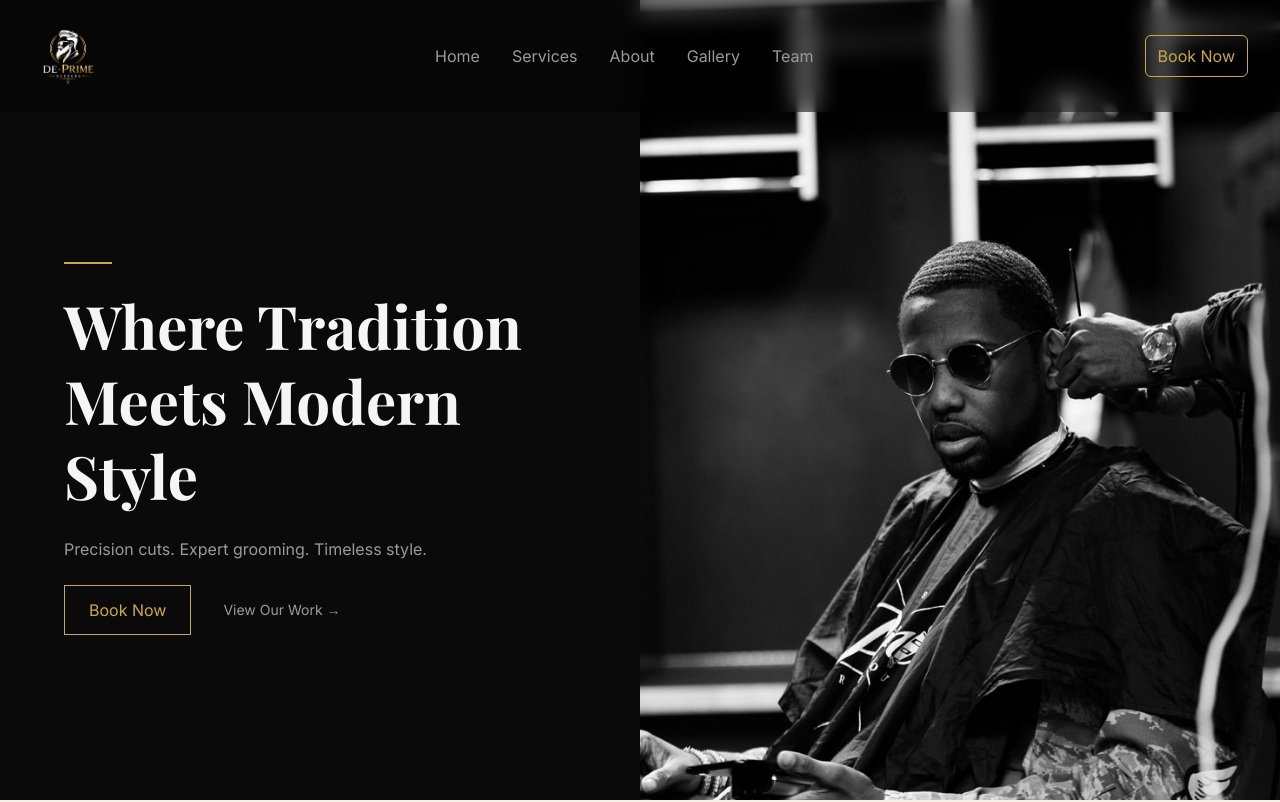
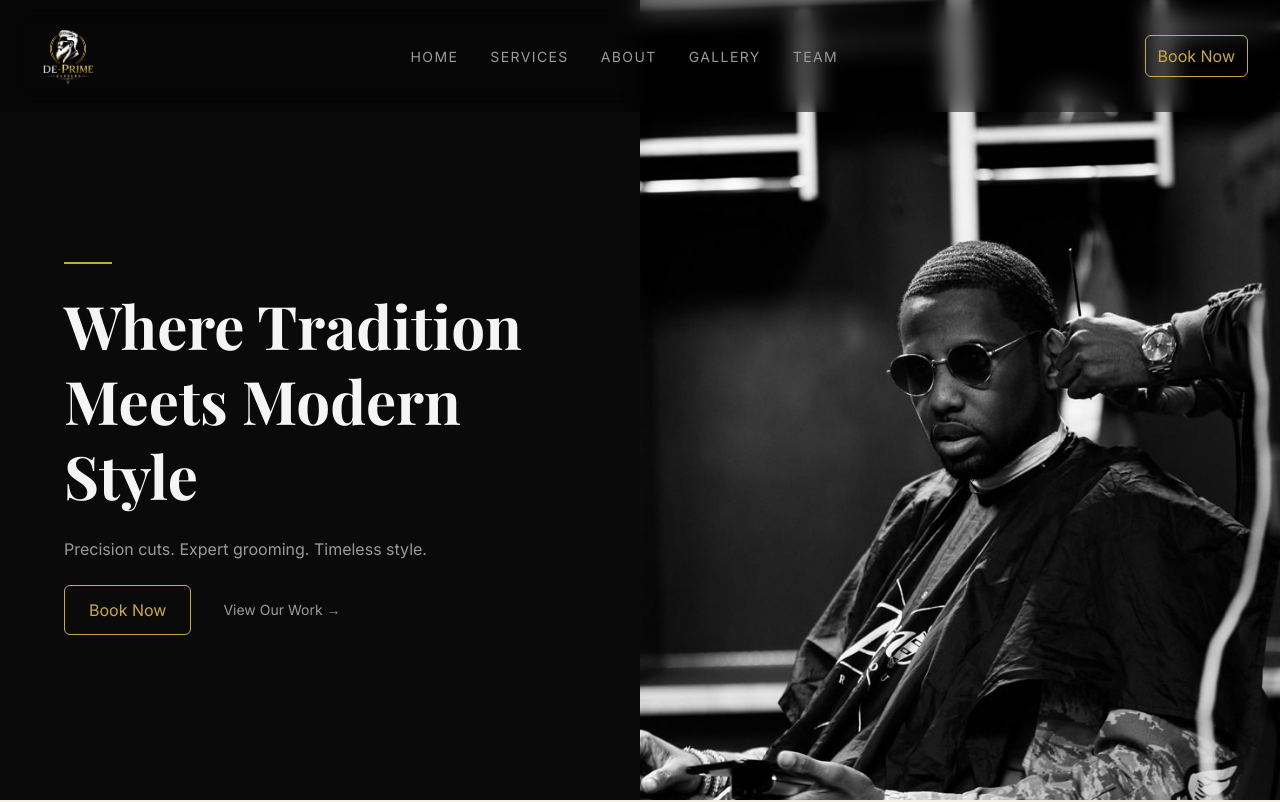
Before and after one commit to NemoCode-3011/de-prime-barbers, a React (Vite) app: page / in a window 1280 px wide. Shown: the top 802 px of the page. Built offline with nearby package versions, Linux system fonts and the light colour scheme; a web font is replaced by a local one.

Commit message:
Final fix done

```diff
--- a/src/components/Footer.tsx
+++ b/src/components/Footer.tsx
@@ -33,7 +33,7 @@ const Footer = () => {
           <div>
             <h3 className="text-text-primary font-heading text-lg mb-6">Ready for a fresh cut?</h3>
              <p className="text-text-muted text-sm mb-6">Book your appointment today and experience the De-Prime difference.</p>
-            <button className="border border-accent text-accent px-6 py-3 hover:bg-accent hover:text-primary transition-colors mt-4">Book Now</button>
+            <button className="border border-accent text-accent px-6 py-3 hover:bg-accent hover:text-primary transition-colors mt-4 rounded-md">Book Now</button>
           </div>
         </div>
         <div className="border-t border-border mt-16 pt-8 flex flex-col md:flex-row justify-between items-center gap-4">
--- a/src/components/NavBar.tsx
+++ b/src/components/NavBar.tsx
@@ -2,7 +2,7 @@ import { useEffect, useState } from "react"
 import image1 from "../assets/dpiage-2.png"
 import { Menu, X } from "lucide-react"
 const Navbar = () => {
-  const linkClass = "text-text-muted hover:text-text-primary transition-colors"
+  const linkClass = "relative text-text-muted hover:text-text-primary transition-colors text-sm uppercase tracking-widest group"
   const [scrolled, setScrolled] = useState(false)
   const [isOpen, setIsOpen] = useState(false)
 
@@ -24,11 +24,26 @@ const Navbar = () => {
 
       {/* Desktop links */}
       <ul className="hidden md:flex items-center gap-8">
-        <li><a className={linkClass} href="#hero">Home</a></li>
-        <li><a className={linkClass} href="#services">Services</a></li>
-        <li><a className={linkClass} href="#about">About</a></li>
-        <li><a className={linkClass} href="#gallery">Gallery</a></li>
-        <li><a className={linkClass} href="#team">Team</a></li>
+        <li><a className={linkClass} href="#home">
+          Home
+          <span className="absolute -bottom-1 left-0 w-0 h-0.5 bg-accent transition-all duration-300 group-hover:w-full" />
+        </a></li>
+        <li><a className={linkClass} href="#pricing">
+          Services
+          <span className="absolute -bottom-1 left-0 w-0 h-0.5 bg-accent transition-all duration-300 group-hover:w-full" />
+        </a></li>
+        <li><a className={linkClass} href="#about">
+          About
+          <span className="absolute -bottom-1 left-0 w-0 h-0.5 bg-accent transition-all duration-300 group-hover:w-full" />
+        </a></li>
+        <li><a className={linkClass} href="#gallery">
+          Gallery
+          <span className="absolute -bottom-1 left-0 w-0 h-0.5 bg-accent transition-all duration-300 group-hover:w-full" />
+        </a></li>
+        <li><a className={linkClass} href="#team">
+          Team
+          <span className="absolute -bottom-1 left-0 w-0 h-0.5 bg-accent transition-all duration-300 group-hover:w-full" />
+        </a></li>
       </ul>
 
       {/* Right side */}
@@ -42,7 +57,7 @@ const Navbar = () => {
       </div>
 
       {/* Mobile dropdown */}
-      <ul className={`${isOpen ? "flex" : "hidden"} flex-col absolute top-full left-0 right-0 bg-primary px-8 py-6 gap-6`}>
+      <ul className={`${isOpen ? "flex" : "hidden"} flex-col absolute top-full left-0 right-0 bg-primary border-t border-accent px-8 py-6 gap-6`}>
         <li><a onClick={() => setIsOpen(false)} className={linkClass} href="#hero">Home</a></li>
         <li><a onClick={() => setIsOpen(false)} className={linkClass} href="#services">Services</a></li>
         <li><a onClick={() => setIsOpen(false)} className={linkClass} href="#about">About</a></li>
--- a/src/index.css
+++ b/src/index.css
@@ -20,10 +20,18 @@
 
 body {
   background-color: var(--color-primary);
-   font-family: var(--font-body);
+  font-family: var(--font-body);
   margin: 0;
 }
 
 html {
   scroll-behavior: smooth;
 }
+
+.scrollbar-none {
+  scrollbar-width: none;
+}
+
+.scrollbar-none::-webkit-scrollbar {
+  display: none;
+}
--- a/src/sections/Gallery.tsx
+++ b/src/sections/Gallery.tsx
@@ -1,4 +1,4 @@
-import { useState } from "react"
+import { useState, useRef } from "react"
 import galpic from "../assets/gal-1.jpg"
 import galpic1 from "../assets/gal-2.jpg"
 import galpic2 from "../assets/gal3.jpg"
@@ -10,7 +10,6 @@ import galpic7 from "../assets/gal8.jpg"
 import galpic8 from "../assets/gal9.jpg"
 import galpic9 from "../assets/gal10.jpg"
 const Gallery = () => {
-  const [currentIndex, setCurrentIndex] = useState(0)
   const pictures = [
     { id: 1, src: galpic, alt: "Haircut 1" },
     { id: 2, src: galpic1, alt: "Haircut 2" },
@@ -24,6 +23,10 @@ const Gallery = () => {
     { id: 10, src: galpic9, alt: "Haircut 10" },
 
   ]
+  const sliderRef = useRef<HTMLDivElement>(null)
+  const [isDragging, setIsDragging] = useState(false)
+  const [startX, setStartX] = useState(0)
+  const [scrollLeft, setScrollLeft] = useState(0)
   return (
     <section id="gallery" className="bg-primary py-24">
       <div className="max-w-7xl mx-auto px-4 md:px-8">
@@ -36,8 +39,10 @@ const Gallery = () => {
             ensure you get the best service possible.</p>
         </div>
         <div className="flex overflow-hidden">
-          <div className="flex transition-transform duration-500 ease-in-out gap-4"
-            style={{ transform: `translateX(-${currentIndex * 354}px)` }}>
+          <div
+            ref={sliderRef}
+            className="flex overflow-x-auto gap-4 cursor-grab active:cursor-grabbing scrollbar-none"
+            style={{ scrollBehavior: isDragging ? 'auto' : 'smooth' }}>
             {pictures.map((picture) => (
               <article key={picture.id} className="min-w-[350px] h-[450px] flex-shrink-0">
                 <img src={picture.src} alt={picture.alt} className="w-full h-full object-cover" />
@@ -47,16 +52,13 @@ const Gallery = () => {
         </div>
         <div className="flex items-center gap-4 mt-8">
           <button
-            onClick={() => setCurrentIndex(Math.max(0, currentIndex - 1))}
+            onClick={() => { if (sliderRef.current) sliderRef.current.scrollLeft -= 354 }}
             className="border border-accent text-accent p-3 hover:bg-accent hover:text-primary transition-colors"
           >
             ←
           </button>
-          <span className="text-text-muted text-sm">
-            {currentIndex + 1} — {Math.min(currentIndex + 3, pictures.length)} / {pictures.length}
-          </span>
           <button
-            onClick={() => setCurrentIndex(Math.min(pictures.length - 3, currentIndex + 1))}
+            onClick={() => { if (sliderRef.current) sliderRef.current.scrollLeft += 354 }}
             className="border border-accent text-accent p-3 hover:bg-accent hover:text-primary transition-colors"
           >
             →
--- a/src/sections/HeroSection.tsx
+++ b/src/sections/HeroSection.tsx
@@ -1,7 +1,7 @@
 import heroimage1 from "../assets/bb-14.jpg"
 const HeroSection = () => {
   return (
-    <section className="bg-primary h-screen min-h-screen overflow-hidden relative">
+    <section id="home" className="bg-primary h-screen min-h-screen overflow-hidden relative">
       {/* Mobile — full bg image with overlay */}
       <div className="absolute inset-0 md:hidden z-0">
         <img src={heroimage1} alt="barber" className="w-full h-full object-cover object-top opacity-30" />
@@ -18,7 +18,7 @@ const HeroSection = () => {
             Precision cuts. Expert grooming. Timeless style.
           </p>
           <div className="flex flex-row items-center gap-8">
-            <button className="border border-accent text-accent px-6 py-3 w-fit hover:bg-accent hover:text-primary transition-colors">
+            <button className="border border-accent text-accent px-6 py-3 w-fit hover:bg-accent hover:text-primary transition-colors rounded-md">
               Book Now
             </button>
             <a href="#gallery" className="text-text-muted hover:text-text-primary transition-colors text-sm">
--- a/src/sections/Pricing.tsx
+++ b/src/sections/Pricing.tsx
@@ -97,7 +97,7 @@ const Pricing = () => {
           ))}
         </div>
         <div className="flex justify-center mt-16">
-          <button className="border border-accent text-accent px-6 py-3 w-fit hover:bg-accent hover:text-primary transition-colors">Book Now</button>
+          <button className="border border-accent text-accent px-6 py-3 w-fit hover:bg-accent hover:text-primary transition-colors rounded-md">Book Now</button>
         </div>
       </div>
     </section>
--- a/src/sections/Team.tsx
+++ b/src/sections/Team.tsx
@@ -3,9 +3,9 @@ import barber2 from "../assets/barber2.jpg"
 import ceo from "../assets/ceo2.jpg"
 const Team = () => {
   const teams = [
-    { id: 1, title: "Owner/CEO", name: "Prince Adewale Adeniyi", image: ceo },
-    { id: 2, title: "Barber 1", name: "Fatai", image: barber1 },
-    { id: 3, title: "Barber 2", name: "Segun", image: barber2 },
+    { id: 1, title: "Owner/CEO", name: "John Bamidele", image: ceo },
+    { id: 2, title: "Barber 1", name: "Aaron Adeboyega", image: barber1 },
+    { id: 3, title: "Barber 2", name: "Segun Johnson", image: barber2 },
   ]
   return (
     <section id="team" className="bg-surface py-24">
```
